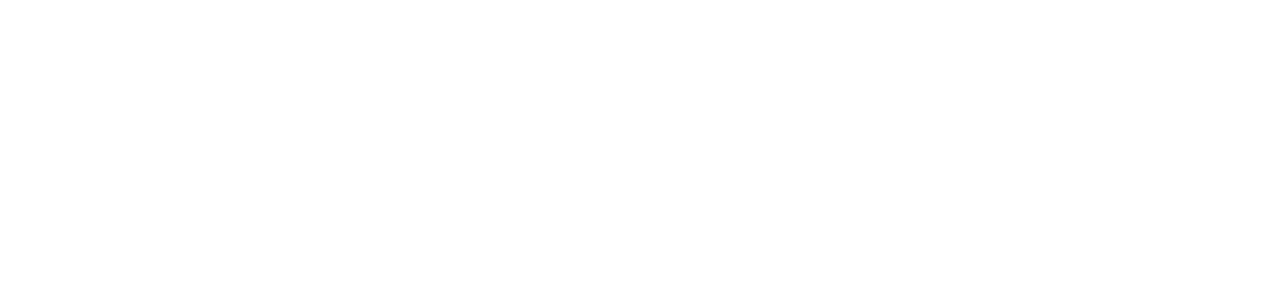
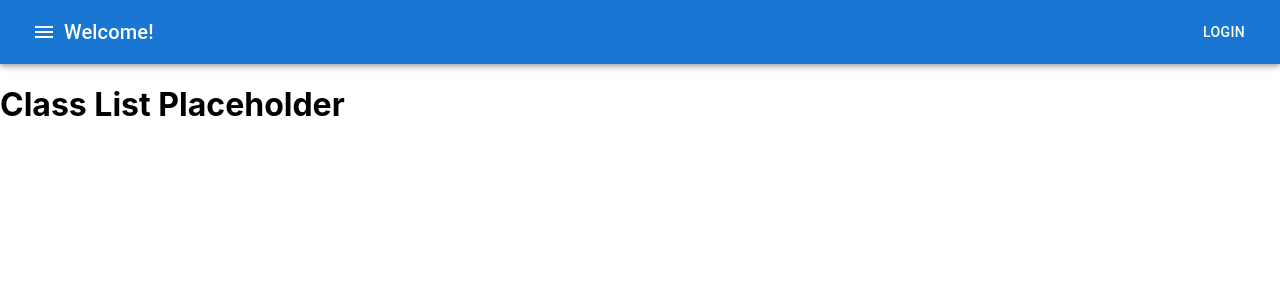
Before and after one commit to ayushyadav47/DSI, a React (Create React App) app in the folder frontend/: page /class-list in a window 1280 px wide. Before the commit this address had no page. Shown: the top 300 px of the page. Built offline with nearby package versions, Linux system fonts and the light colour scheme.

Commit message:
Placeholder files

```diff
--- a/frontend/src/AppRouter.jsx
+++ b/frontend/src/AppRouter.jsx
@@ -3,6 +3,8 @@
 import React from 'react';
 import { BrowserRouter as Router, Route, Routes } from 'react-router-dom';
 import Homepage from './homepage.jsx';
+import ClassList from  './pages/classlist.jsx'
+import QuizList from './pages/quizlist.jsx';
 // import StudHomepage from './student/homepage.jsx';
 // import AdminHomepage from './admin/homepage.jsx';
 // import SetupPage from './admin/platformsetup.jsx';
@@ -15,6 +17,8 @@
     <Router>
       <Routes>
         <Route path="/" element={<Homepage />} />
+        <Route path="/class-list" element={<ClassList />} />
+        <Route path="/quiz-list" element={<QuizList />} />
         {/* <Route path="/student" element={<StudHomepage />} />
         <Route path="/admin" element={<AdminHomepage />} />
         <Route path="/admin/setup" element={<SetupPage />} />
--- a/frontend/src/components/navbar.jsx
+++ b/frontend/src/components/navbar.jsx
@@ -31,30 +31,22 @@
     teacher: [
       { key: "quiz-list", label: "Quiz List", to: "/quiz-list" },
       { key: "class-list", label: "Class List", to: "/class-list" },
-      { key: "subject-list", label: "Subject List", to: "/subject-list" },
+      // { key: "subject-list", label: "Subject List", to: "/subject-list" },
       { key: "content-generation", label: "Content Generation", to: "/content-generation" },
     ],
     admin: [
       { key: "quiz-list", label: "Quiz List", to: "/quiz-list" },
       { key: "class-list", label: "Class List", to: "/class-list" },
-      { key: "subject-list", label: "Subject List", to: "/subject-list" },
+      // { key: "subject-list", label: "Subject List", to: "/subject-list" },
       // Remove Content Generation for Admin
     ],
     districtAdmin: [
       { key: "quiz-list", label: "Quiz List", to: "/quiz-list" },
-      { key: "subject-list", label: "Subject List", to: "/subject-list" },
+      // { key: "subject-list", label: "Subject List", to: "/subject-list" },
       // Remove Content Generation for District Admin
       { key: "school-list", label: "School List", to: "/school-list" },
     ],
   };
-
-  // Remove Content Generation for roles other than teacher
-  if (roleMenus[selectedRole] && selectedRole !== 'teacher') {
-    const teacherIndex = roleMenus[selectedRole].findIndex(item => item.key === 'content-generation');
-    if (teacherIndex !== -1) {
-      roleMenus[selectedRole].splice(teacherIndex, 1);
-    }
-  }
 
   return (
     <AppBar position="static">
--- /dev/null
+++ b/frontend/src/pages/classlist.jsx
@@ -0,0 +1,13 @@
+import React, { useState } from 'react';
+import Navbar from '../components/navbar.jsx';
+
+const ClassList = () => {
+    return (
+      <div>
+        <Navbar/>
+        <h1>Class List Placeholder</h1>
+      </div>
+    );
+  };
+
+export default ClassList;
--- /dev/null
+++ b/frontend/src/pages/quizlist.jsx
@@ -0,0 +1,13 @@
+import React, { useState } from 'react';
+import Navbar from '../components/navbar.jsx';
+
+const QuizList = () => {
+    return (
+      <div>
+        <Navbar/>
+        <h1>Quiz List Placeholder</h1>
+      </div>
+    );
+  };
+
+export default QuizList;
```
